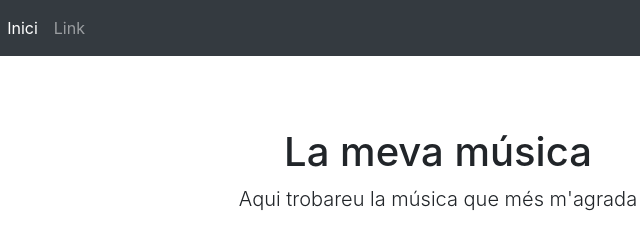
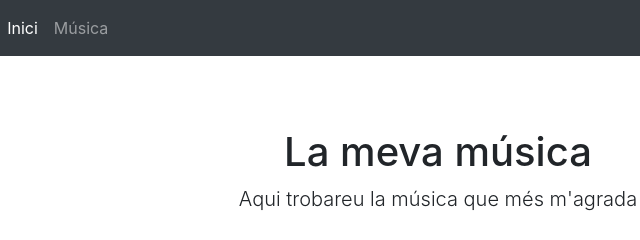
Before and after one commit to mnorkulova61/p-gina_web, a plain HTML site: page index.html in a window 1280 px wide. Shown: the full height of the page, 202-842 px from the left. Drawn offline with nearby package versions, Linux system fonts and the light colour scheme.

Commit message:
Update index.html

```diff
--- a/index.html
+++ b/index.html
@@ -31,7 +31,7 @@
             <a class="nav-link" href="#">Inici <span class="sr-only">(current)</span></a>
           </li>
           <li class="nav-item">
-            <a class="nav-link" href="#">Link</a>
+            <a class="nav-link" href="musica.html">Música</a>
           </li>
 
           <!--
```
